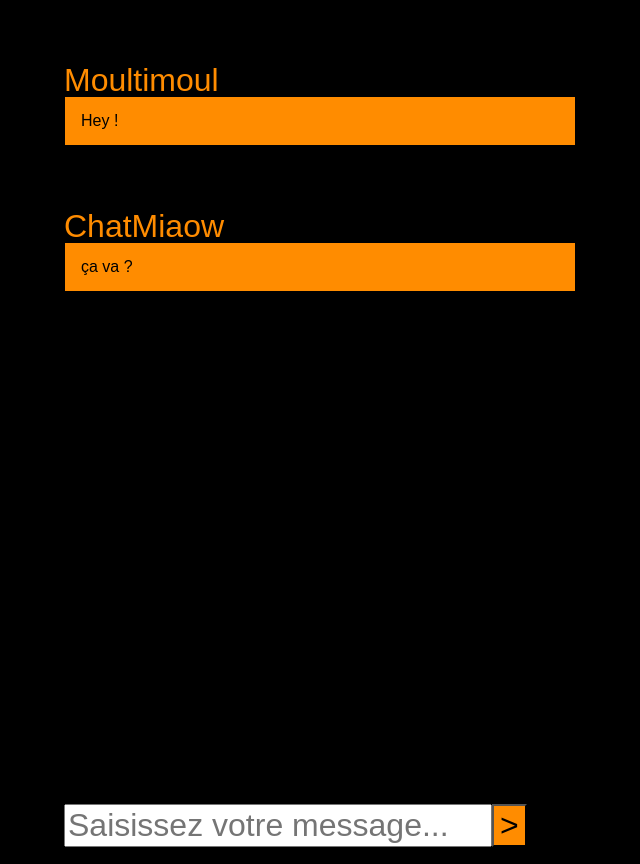
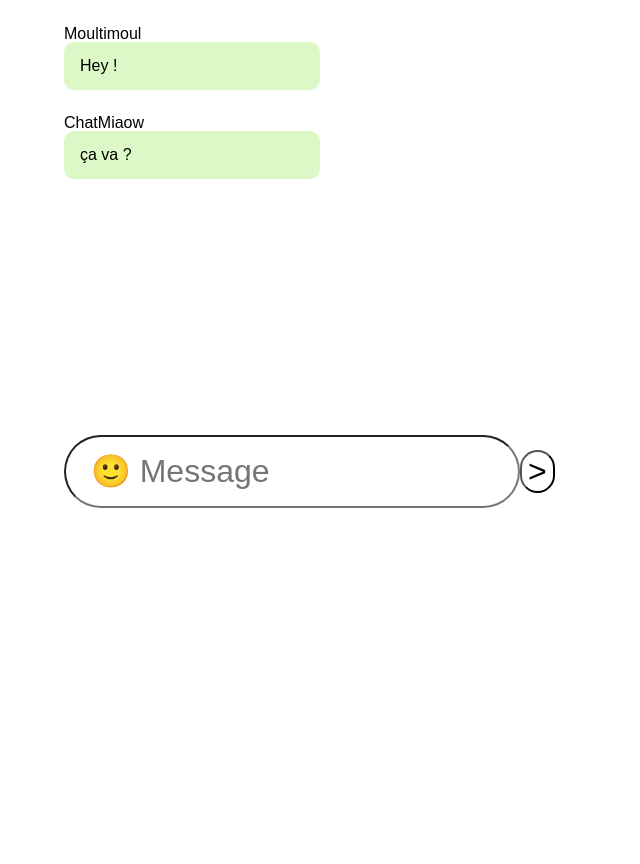
Before and after one commit to AlainTRECHE/Chat, a React app: page / in a window 1280 px wide. Shown: the whole page, without its empty margins (0-640 px from the left). After the commit the page ends 826 px from the top, so only its background shows below. Built offline with nearby package versions, Linux system fonts and the light colour scheme.

Commit message:
change css

```diff
--- a/src/components/App/styles.scss
+++ b/src/components/App/styles.scss
@@ -1,4 +1,4 @@
 .app {
-  background-color: black;
+  background-color: ece5dd;
   height: 100vh;
 }
--- a/src/components/Form/form.scss
+++ b/src/components/Form/form.scss
@@ -1,9 +1,15 @@
 input {
   font-size: 2rem;
-  margin-top: 40%;
+  margin-top: 20%;
   margin-left: 5%;
+  padding: 1rem;
+  border-radius: 40px;
 }
 button {
   font-size: 2rem;
-  background-color: darkorange;
+  background-color:white;
+  border-radius: 100px;
 }
+button:hover {
+  background-color:#dcf8c6 ;
+}
--- a/src/components/Form/index.js
+++ b/src/components/Form/index.js
@@ -17,7 +17,7 @@ function Form() {
     <form  onSubmit={handleSubmit}>
       <input
         type="text"
-        placeholder="Saisissez votre message..."
+        placeholder=" 🙂 Message"
         value={inputValue}
         onChange={(event) => dispatch(changeInputMessage(event.target.value))}
       />
--- a/src/components/Messages/messages.scss
+++ b/src/components/Messages/messages.scss
@@ -1,17 +1,17 @@
 .message {
 
   &__author{
-   color: darkorange;
-   font-size: 2rem;
-   margin-top: 5%;
+   color: black;
+   font-size: 1rem;
+   margin-top: 2%;
    margin-left: 5%;
 
   }
   &__content{
-    border: 1px solid black;
     padding: 1rem;
-    background-color: darkorange;
-    width: 40%;
+    background-color: #dcf8c6;
+    width: 20%;
+    border-radius: 10px;
     margin-left: 5%;
   }
 }
--- a/src/styles/index.scss
+++ b/src/styles/index.scss
@@ -3,5 +3,5 @@
 
 body {
   font-family: sans-serif;
-  background-color: black;
+  background-color: ece5dd;
 }
```
